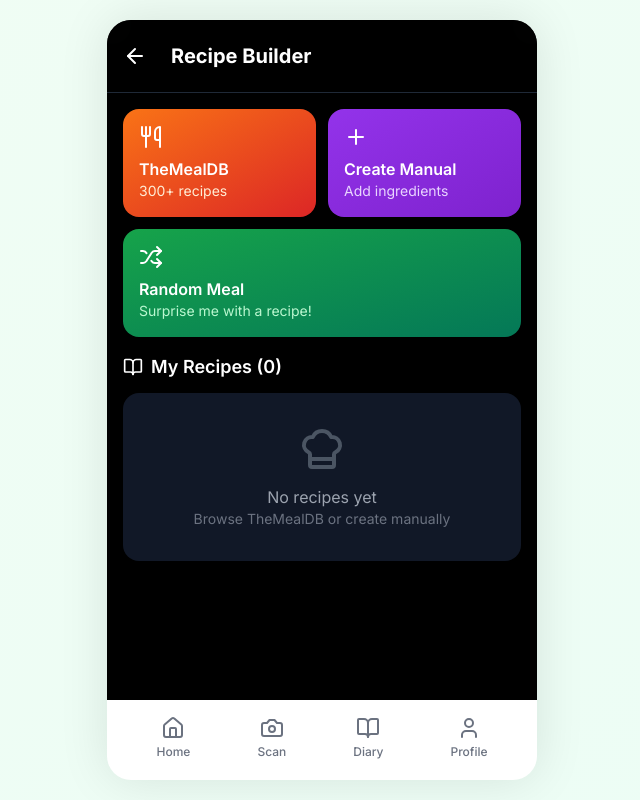
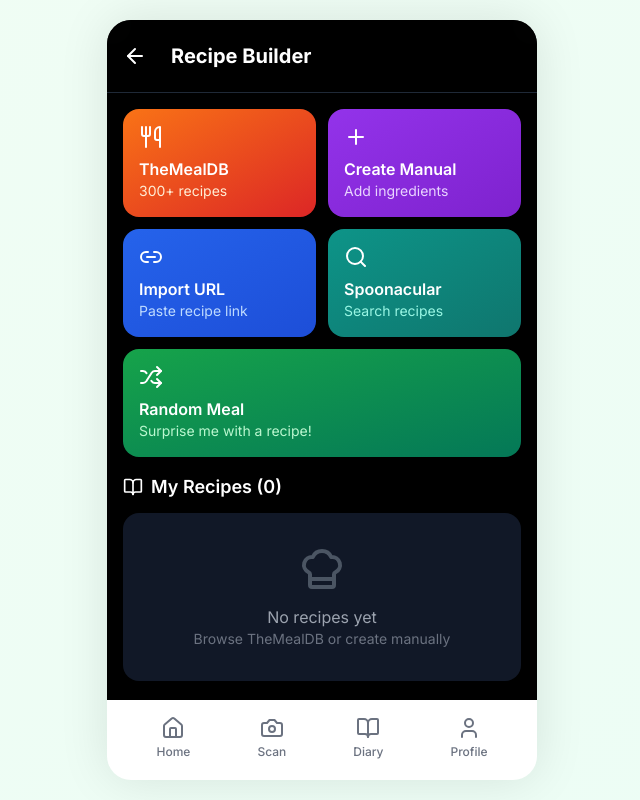
Before and after one commit to ushanboe/food-health-app, a Next.js app: page /recipes in a window 1280 px wide. Shown: the whole page, without its empty margins (318-958 px from the left). Built offline with nearby package versions, Linux system fonts and the light colour scheme.

Commit message:
Fix: Add missing URL Import and Spoonacular buttons to recipes grid

```diff
--- a/app/recipes/page.tsx
+++ b/app/recipes/page.tsx
@@ -428,6 +428,26 @@
             <Plus className="mb-2" size={24} />
             <p className="font-semibold">Create Manual</p>
             <p className="text-purple-200 text-sm">Add ingredients</p>
+          </motion.button>
+
+          <motion.button
+            whileTap={{ scale: 0.95 }}
+            onClick={() => setShowUrlImport(true)}
+            className="bg-gradient-to-br from-blue-600 to-blue-700 p-4 rounded-2xl text-left"
+          >
+            <Link2 className="mb-2" size={24} />
+            <p className="font-semibold">Import URL</p>
+            <p className="text-blue-200 text-sm">Paste recipe link</p>
+          </motion.button>
+
+          <motion.button
+            whileTap={{ scale: 0.95 }}
+            onClick={() => setShowSpoonacular(true)}
+            className="bg-gradient-to-br from-teal-600 to-teal-700 p-4 rounded-2xl text-left"
+          >
+            <Search className="mb-2" size={24} />
+            <p className="font-semibold">Spoonacular</p>
+            <p className="text-teal-200 text-sm">Search recipes</p>
           </motion.button>
 
           <motion.button
```
